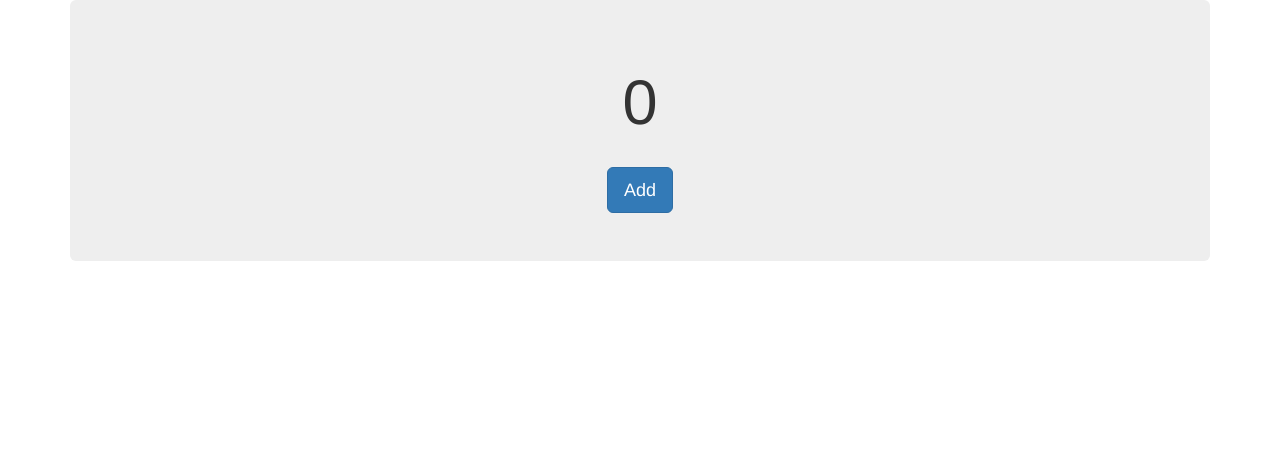
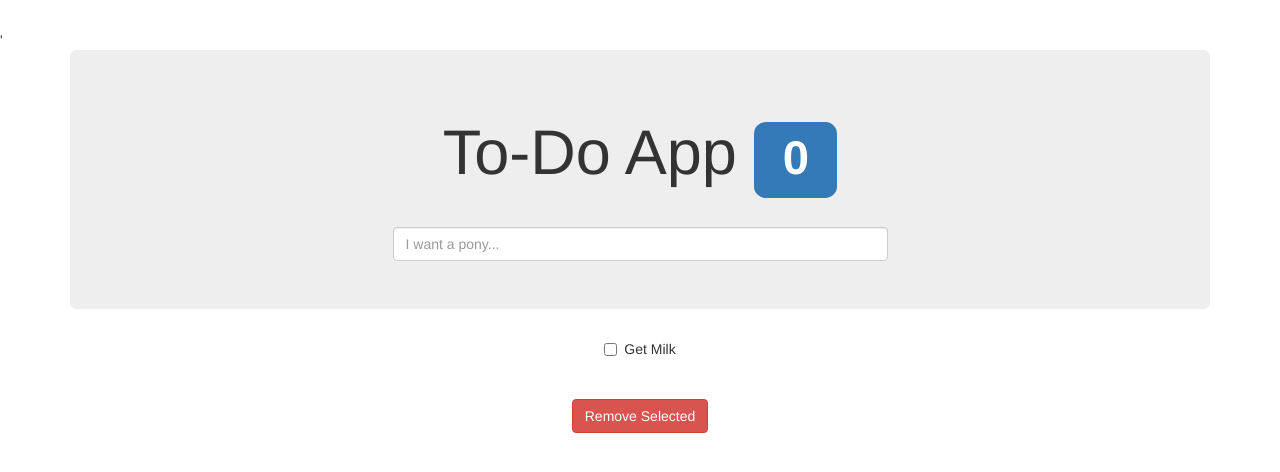
Before and after one commit to mngaw20/ng-todo, a plain HTML site: page index.html in a window 1280 px wide. Drawn offline with nearby package versions, Linux system fonts and the light colour scheme.

Commit message:
Setup UI w/ Twitter Bootstrap
added title, static count, input, static to-do, remove button

```diff
--- a/app.js
+++ b/app.js
@@ -1,10 +1,5 @@
-var app = angular.module('countApp', []);
+var app = angular.module('todoApp', []);
 
-app.controller('countController', function() {
-    var count = this;
+app.controller('mainController', function() {
 
-    count.number = 0;
-    count.addOne = function () {
-        count.number++;
-    };
 });
--- a/index.html
+++ b/index.html
@@ -1,19 +1,40 @@
 <!DOCTYPE html>
 <html>
+
 <head>
     <title>AngularJS To-Do App</title>
     <meta charset="utf-8" lang="en">
     <link href="https://cdnjs.cloudflare.com/ajax/libs/twitter-bootstrap/4.0.0-alpha/css/bootstrap.min.css" rel="stylesheet" />
-    <link href="styles.css" rel="stylesheet" />
-</head>
-<body ng-app="countApp">
-    <div class="container">
-        <div ng-controller="countController as count" class="jumbotron text-center">
-            <h1>{{count.number}}</h1>
-            <button class="btn btn-primary btn-lg" type="button" ng-click="count.addOne()">Add</button>
-        </div>
-    </div>
+    <link href="styles.css" rel="stylesheet" />'
     <script src="https://cdnjs.cloudflare.com/ajax/libs/angular.js/1.4.7/angular.min.js"></script>
     <script src="app.js"></script>
+</head>
+
+<body ng-app="todoApp">
+    <div class="container text-center" ng-controller="mainController">
+        <div class="jumbotron">
+            <h1 class="display-3">To-Do App
+                <span class="label label-primary">0</span>
+            </h1>
+            <div class="row">
+                <div class="col-sm-6 col-sm-offset-3">
+                    <form>
+                        <input type="text" class="form-control" placeholder="I want a pony..." />
+                    </form>
+                </div>
+            </div>
+        </div>
+        <ul class="list-unstyled">
+            <li>
+                <div class="checkbox">
+                    <label>
+                        <input type="checkbox" value=""> Get Milk
+                    </label>
+                </div>
+            </li>
+        </ul>
+        <button type="button" class="btn btn-danger">Remove Selected</button>
+    </div>
 </body>
+
 </html>
--- a/styles.css
+++ b/styles.css
@@ -1,3 +1,9 @@
-button {
-    margin-top: 20px;
+body {
+    padding-top: 30px;
 }
+input {
+    margin-top: 30px;
+}
+button.btn-danger {
+    margin-top: 30px;
+}
```
